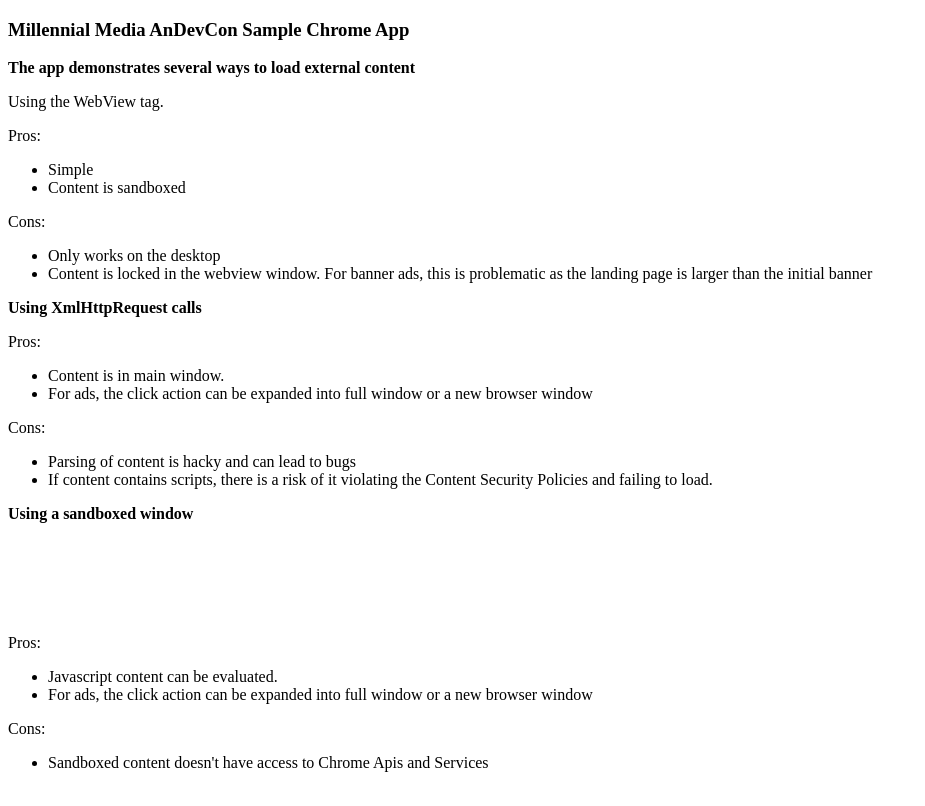
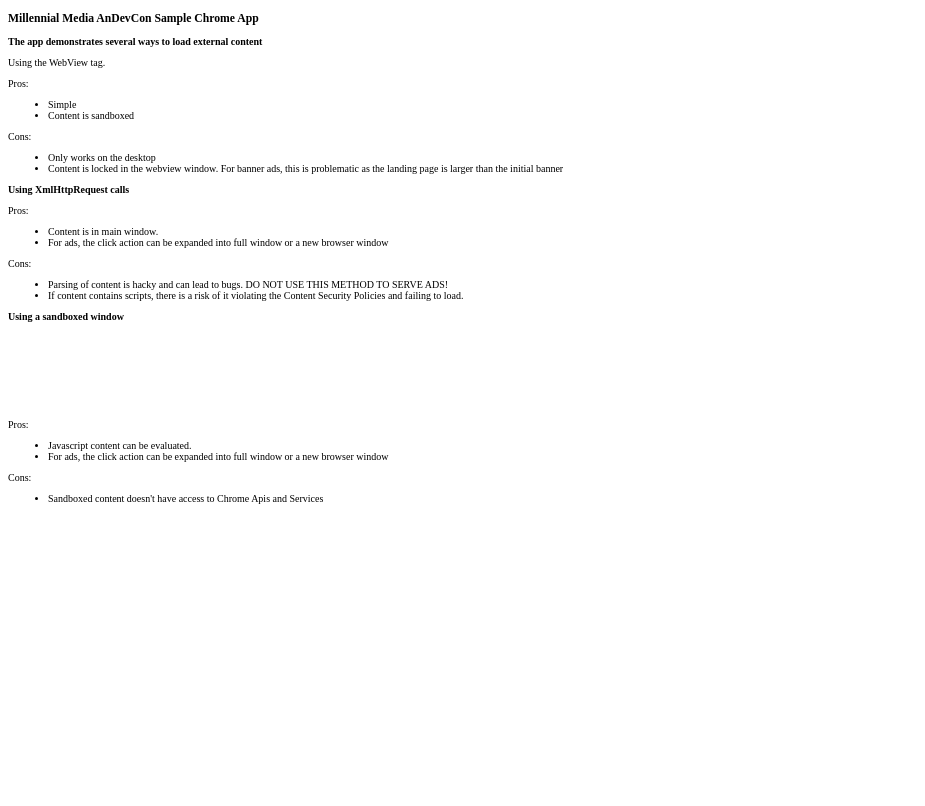
Before and after one commit to rschwager/andevcon-sample, a browser extension: page index.html in a window 1280 px wide. Shown: the whole page, without its empty margins (0-925 px from the left). Drawn offline with Linux system fonts and the light colour scheme; no server answers.

Commit message:
Fix issues on the device

```diff
--- a/index.html
+++ b/index.html
@@ -9,7 +9,7 @@
     <h3>Millennial Media AnDevCon Sample Chrome App</h3>
     <p><b>The app demonstrates several ways to load external content</b></p>
     <p>Using the WebView tag.</p>
-    <webview id="adcall1" src="http://a.jumptap.com/a/ads?f=xhtml&mt-tt=ri&v=v3050&pub=po&q=hackmatch&site=po_proxytest_wap_site&spot=po_proxytest_wap_site_banner" style="width:350px; height:75px" autosize="true"></webview>
+    <webview id="adcall1" src="http://a.jumptap.com/a/ads?f=xhtml&mt-tt=ri&v=v3050&pub=po&q=hackmatch&site=po_proxytest_wap_site&spot=po_proxytest_wap_site_banner&template=iphone" style="width:350px; height:75px" autosize="true"></webview>
     <p>Pros:
     <ul>
       <li>Simple</li>
@@ -31,7 +31,7 @@
     </ul>
     Cons:
     <ul>
-      <li>Parsing of content is hacky and can lead to bugs</li>
+      <li>Parsing of content is hacky and can lead to bugs. DO NOT USE THIS METHOD TO SERVE ADS!</li>
       <li>If content contains scripts, there is a risk of it violating the Content Security Policies and failing to load.</li>
     </ul>
     </p>
--- a/js/adcalls-sandboxed.js
+++ b/js/adcalls-sandboxed.js
@@ -7,7 +7,7 @@ $(document).ready(function(){
 
 function loadAdThroughXHR() {
 
-    var url = 'http://a.jumptap.com/a/ads?f=xhtml&mt-tt=ri&v=v3050&pub=po&q=hackmatch&site=po_proxytest_wap_site&spot=po_proxytest_wap_site_banner';
+    var url = 'http://a.jumptap.com/a/ads?f=xhtml&mt-tt=ri&v=v3050&pub=po&q=hackmatch&site=po_proxytest_wap_site&spot=po_proxytest_wap_site_banner&template=iphone';
 
     $('#adContent').html('');
     $.ajax({
--- a/js/adcalls.js
+++ b/js/adcalls.js
@@ -4,7 +4,13 @@ $(document).ready(function(){
 
   // For the webview call, which only works on the desktop, force the user
   // agent to be an android handset
-  webview.setUserAgentOverride("Mozilla/5.0 (Linux; U; Android 2.2; en-us; DROID2 GLOBAL Build/S273) AppleWebKit/533.1 (KHTML, like Gecko) Version/4.0 Mobile Safari/533");
+  try {
+    webview.setUserAgentOverride("Mozilla/5.0 (Linux; U; Android 2.2; en-us; DROID2 GLOBAL Build/S273) AppleWebKit/533.1 (KHTML, like Gecko) Version/4.0 Mobile Safari/533");
+  }
+  catch (err) {
+    // no-op - on the mobile device, the webview object doesn't have the
+    // method as it isn't supported..
+  }
 
   // Force an ad call for the XHR section
   loadAdThroughXHR();
@@ -23,7 +29,7 @@ $(document).ready(function(){
 
 function loadAdThroughXHR() {
 
-    var url = 'http://a.jumptap.com/a/ads?f=xhtml&mt-tt=ri&v=v3050&pub=po&q=hackmatch&site=po_proxytest_wap_site&spot=po_proxytest_wap_site_banner';
+    var url = 'http://a.jumptap.com/a/ads?f=xhtml&mt-tt=ri&v=v3050&pub=po&q=hackmatch&site=po_proxytest_wap_site&spot=po_proxytest_wap_site_banner&template=iphone';
 
     $('#adContent').html('');
     $.ajax({
--- a/main.css
+++ b/main.css
@@ -1,5 +1,6 @@
 html, body {
   height: 100%;
+  font-size: 10px;
 }
 
 .closeButton{
```
